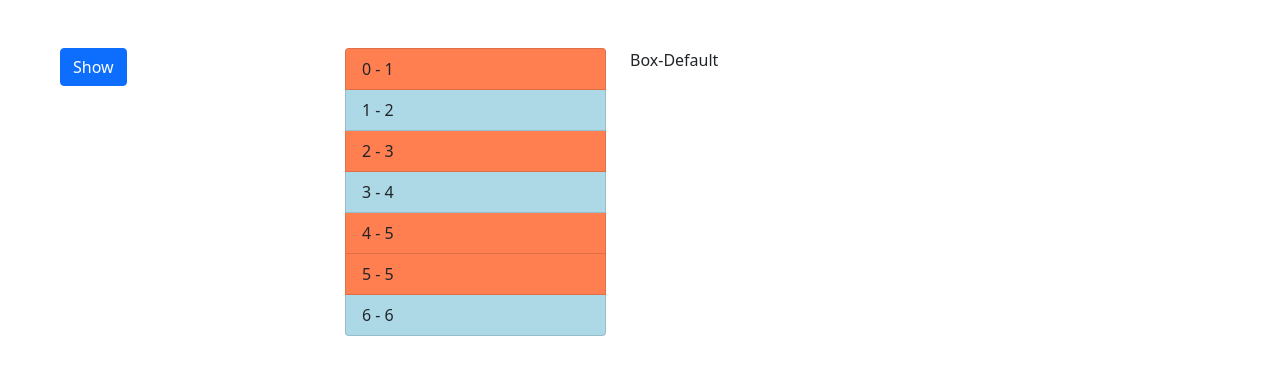
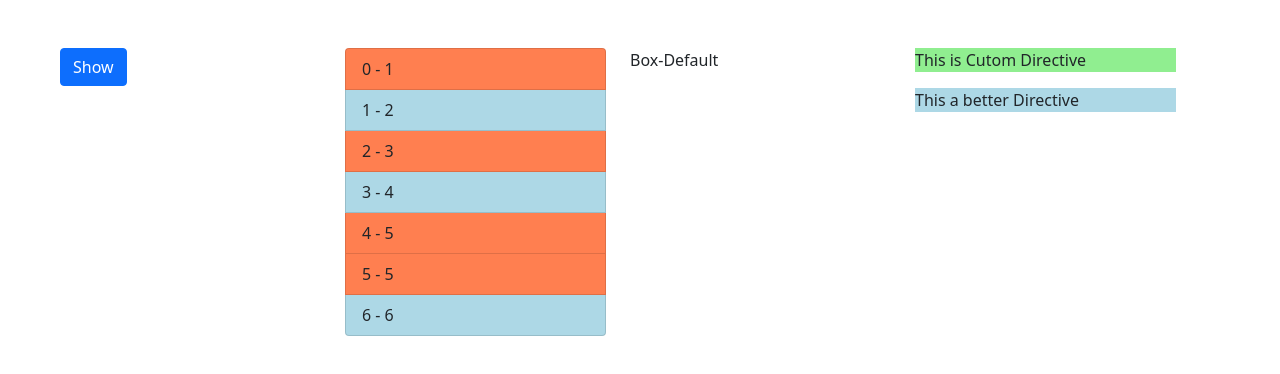
Before and after one commit to sanyagupta23/Angular, an Angular app in the folder my-app1/: page / in a window 1280 px wide. Shown: the top 374 px of the page. Built offline with nearby package versions, Linux system fonts and the light colour scheme.

Commit message:
Better Directive

```diff
--- /dev/null
+++ b/my-app1/src/app/BasicHighlightDirective.ts
@@ -0,0 +1,12 @@
+import { Directive, ElementRef, OnInit } from "@angular/core";
+@Directive({
+    selector: '[appBasicHighlight]',
+})
+export class BasicHighlightDirective implements OnInit{
+    constructor(private someElement: ElementRef){}
+    ngOnInit(): void {
+
+        this.someElement.nativeElement.style.backgroundColor='lightgreen'
+    }
+
+}
--- /dev/null
+++ b/my-app1/src/app/BetterHighlightDirective.ts
@@ -0,0 +1,15 @@
+import { Directive, ElementRef, OnInit, Renderer2 } from '@angular/core';
+
+@Directive({
+  selector: '[appBetterHighlight]',
+})
+export class BetterHighlightDirective implements OnInit {
+  constructor(private elementRef: ElementRef, private renderer: Renderer2) {}
+  ngOnInit(): void {
+    this.renderer.setStyle(
+      this.elementRef.nativeElement,
+      'background-color',
+      'lightblue'
+    );
+  }
+}
--- a/my-app1/src/app/app.module.ts
+++ b/my-app1/src/app/app.module.ts
@@ -7,6 +7,8 @@ import { CockpitComponent } from './products/cockpit/cockpit.component';
 import { ProductComponent } from './products/product/product.component';
 import { FormsModule } from '@angular/forms';
 import { NumbersComponent } from './numbers/numbers.component';
+import { BasicHighlightDirective } from './BasicHighlightDirective';
+import { BetterHighlightDirective } from './BetterHighlightDirective';
 
 @NgModule({
   declarations: [
@@ -14,7 +16,9 @@ import { NumbersComponent } from './numbers/numbers.component';
     ProductsComponent,
     CockpitComponent,
     ProductComponent,
-    NumbersComponent
+    NumbersComponent,
+    BasicHighlightDirective,
+    BetterHighlightDirective
   ],
   imports: [
     BrowserModule,FormsModule
--- a/my-app1/src/app/numbers/numbers.component.html
+++ b/my-app1/src/app/numbers/numbers.component.html
@@ -27,5 +27,9 @@
         <p *ngSwitchDefault>Box-Default</p>
       </div>
     </div>
+    <div class="col-3">
+      <p appBasicHighlight>This is Cutom Directive</p>
+      <p appBetterHighlight>This a better Directive</p>
+    </div>
   </div>
 </div>
```
